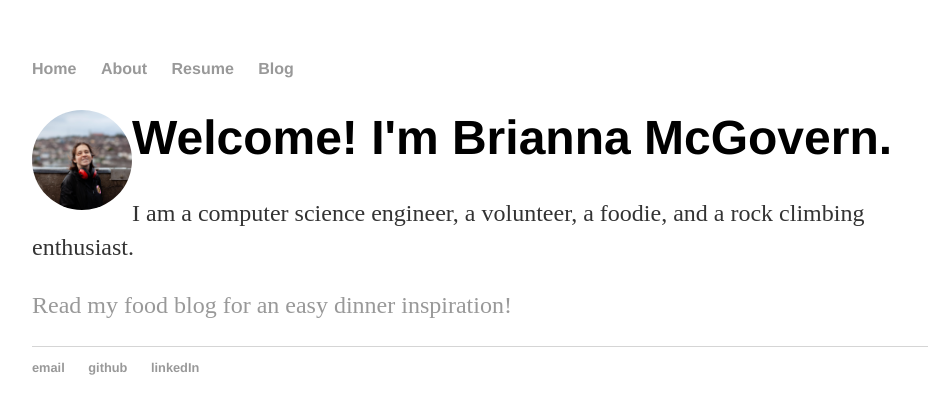
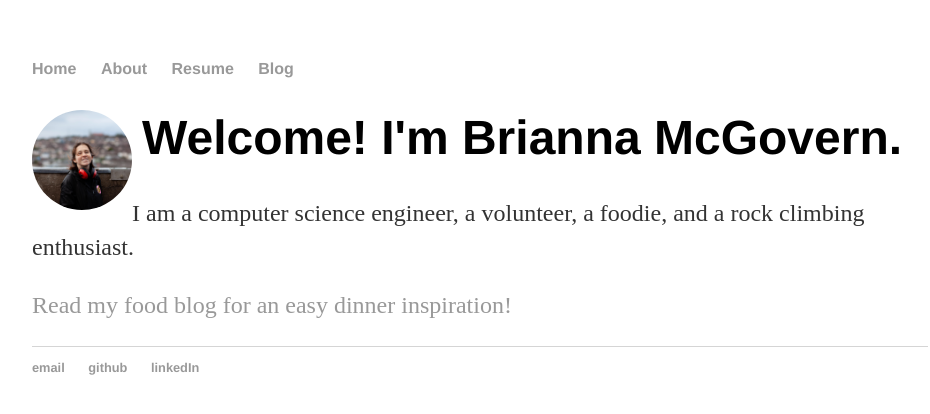
Before and after one commit to bmcgovern007/bmcgovern007.github.io, a Jekyll site: the page built from index.html, in a window 1280 px wide. Shown: the top 414 px of the page, without its empty margins (160-1090 px from the left). Built offline with Jekyll 4.4.1, drawn with Linux system fonts in a browser that asks for light colours.

Commit message:
Update main.css

```diff
--- a/css/main.css
+++ b/css/main.css
@@ -50,6 +50,7 @@
     position: relative;
     font-size: 3em;
     font-family:'Helvetica', 'Arial', 'Sans-Serif';
+    padding-left: 110px;
 }
 p {
     font-size: 1.5em;
```
